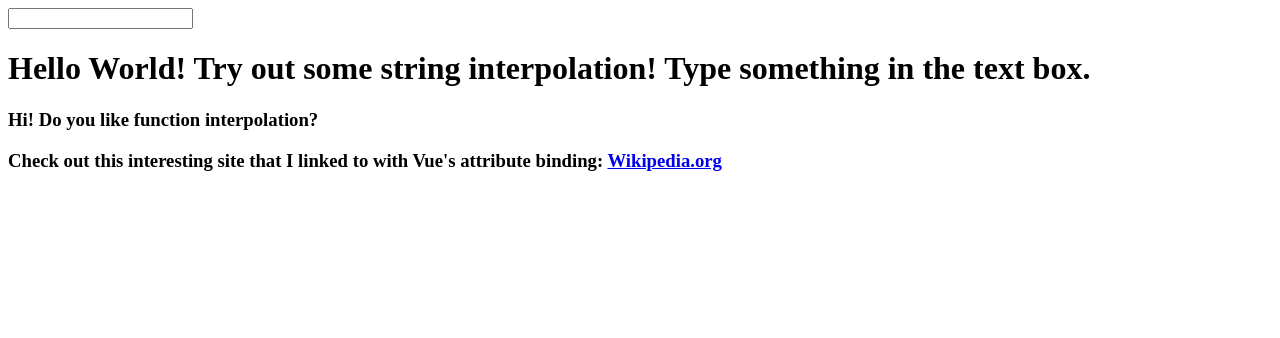
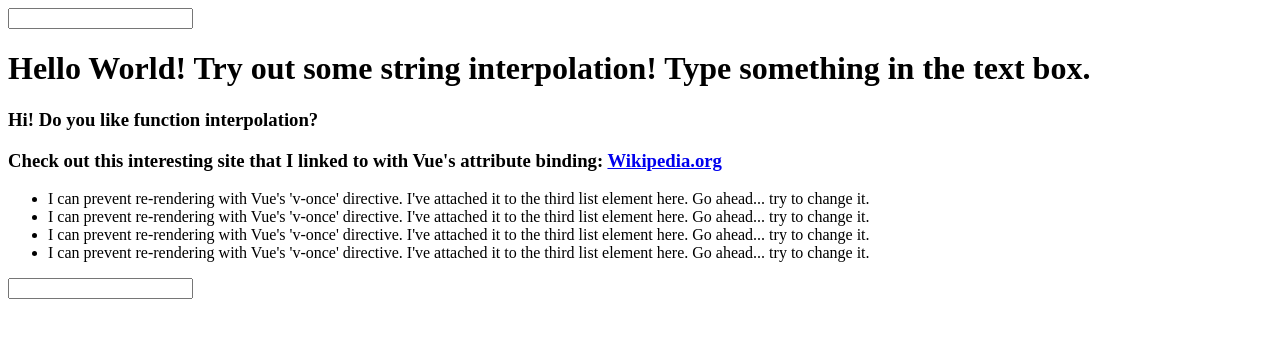
Before and after one commit to Caoimhin89/first-vue-app, a plain HTML site: page views/index.html in a window 1280 px wide. Drawn offline with nearby package versions, Linux system fonts and the light colour scheme.

Commit message:
add re-render block

```diff
--- a/scripts/app.js
+++ b/scripts/app.js
@@ -3,7 +3,8 @@ new Vue({
   data: {
     title: 'Hello World! Try out some string interpolation! Type something in the text box.',
     hello: 'Hi! Do you like function interpolation?',
-    link: 'http://wikipedia.org/'
+    link: 'http://wikipedia.org/',
+    text: "I can prevent re-rendering with Vue's 'v-once' directive. I've attached it to the third list element here. Go ahead... try to change it."
   },
   methods: {
     changeTitle: function(event) {
@@ -11,6 +12,9 @@ new Vue({
     },
     sayHello: function() {
       return this.hello;
+    },
+    changeText: function(event) {
+      this.text = event.target.value;
     }
   }
 });
--- a/views/index.html
+++ b/views/index.html
@@ -10,6 +10,13 @@
       <h1>{{ title }}</h1>
       <h3>{{ sayHello() }}</h3>
       <h3>Check out this interesting site that I linked to with Vue's attribute binding: <a v-bind:href="link">Wikipedia.org</a></h3>
+      <ul>
+        <li>{{text}}</li>
+        <li>{{text}}</li>
+        <li v-once>{{text}}</li>
+        <li>{{text}}</li>
+      </ul>
+      <input type="text" v-on:input="changeText">
     </div>
     <script src="https://unpkg.com/vue/dist/vue"></script>
     <script src="../scripts/app.js"></script>
```
